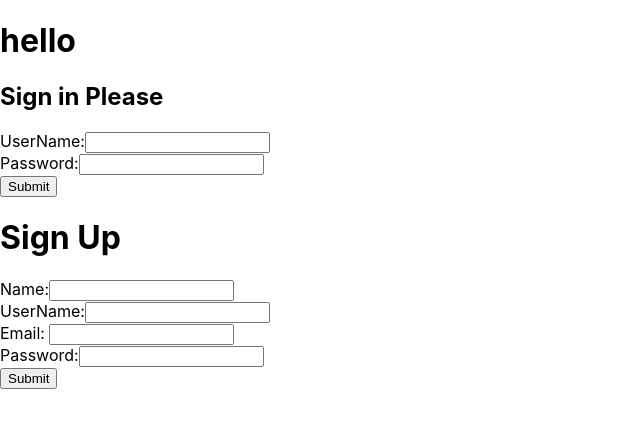
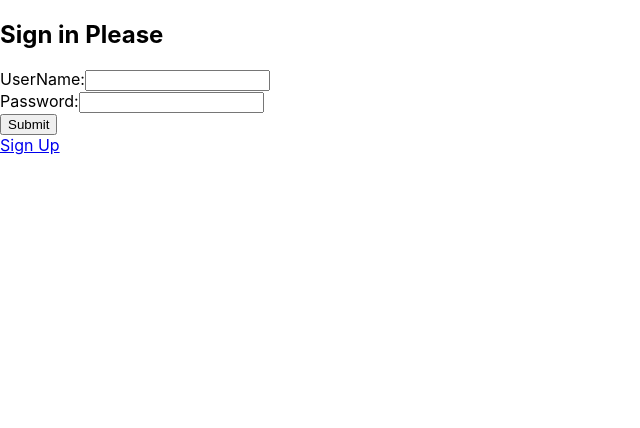
Before and after one commit to augustoibarrola/datr.fm, a React (Create React App) app: page /signin in a window 1280 px wide. Shown: the top 428 px of the page, without its empty margins (0-640 px from the left). Built offline with nearby package versions, Linux system fonts and the light colour scheme; no server answers.

Commit message:
added navlinks

```diff
--- a/src/App.js
+++ b/src/App.js
@@ -4,6 +4,8 @@ import SignInForm from './Components/SignInForm.js'
 import Signup from './Components/SignUpForm.js'
 import UserNavBar from './Components/UserNavBar.js'
 import UserProfile from './Containers/UserProfile.js'
+import { Route, Switch } from 'react-router-dom'
+import Welcome from './Components/Welcome.js'
 
 function App() {
 
@@ -33,11 +35,14 @@ function App() {
 
   return (
     <div>
-
       {presentUser ? <UserNavBar /> : null }
       <div>
-        { presentUser ?  < UserProfile user={presentUser} users={users}/>  : < SignInForm user={presentUser} submitHandler={submitHandler}/> }
-        < Signup />
+      {/* { presentUser ?  < UserProfile user={presentUser} users={users}/>  : < SignInForm user={presentUser} submitHandler={submitHandler}/> } */}
+        <Switch>
+          <Route path="/signin" render={() =>  < SignInForm user={presentUser} submitHandler={submitHandler}/> } />
+          <Route path="/signup" render={() => < Signup /> } />
+          <Route path="/" render ={() => <Welcome />} />
+        </Switch>
       </div>
     </div>
   );
--- a/src/Components/SignInForm.js
+++ b/src/Components/SignInForm.js
@@ -1,11 +1,11 @@
 import React, { useState, useEffect } from 'react'
 import UserProfile from '../Containers/UserProfile.js'
+import { NavLink } from 'react-router-dom'
 
 function SignInForm(props) {
 
     return(
         <div>
-            <h1>hello</h1>
             <h2>Sign in Please</h2>
 
             <form onSubmit={(event) => props.submitHandler(event)}>
@@ -24,6 +24,10 @@ function SignInForm(props) {
                     <input type="submit"/>
                 </div>
 
+                <div>
+                    <NavLink to="/signup" >Sign Up</NavLink>
+                </div>
+
             </form>
 
         </div>
--- /dev/null
+++ b/src/Components/Welcome.js
@@ -0,0 +1,14 @@
+import React from 'react'
+import { Route, NavLink } from 'react-router-dom'
+
+const Welcome = () => {
+    return(
+        <div>
+            <h1>Datr.fm</h1>
+            <NavLink to="/signin" >Sign In </NavLink>
+        </div>
+
+    )
+}
+
+export default Welcome
--- a/src/Containers/UserProfile.js
+++ b/src/Containers/UserProfile.js
@@ -1,5 +1,6 @@
 import React from 'react'
 import NewMessage from '../Components/NewMessage.js'
+import { Link } from 'react-router-dom'
 
 
 const UserProfile = (props) => {
--- a/src/index.js
+++ b/src/index.js
@@ -9,7 +9,7 @@ ReactDOM.render(
   <React.StrictMode>
     < BrowserRouter >
       <App />
-    </BrowserRouter>
+    </ BrowserRouter >
   </React.StrictMode>,
   document.getElementById('root')
 );
```
